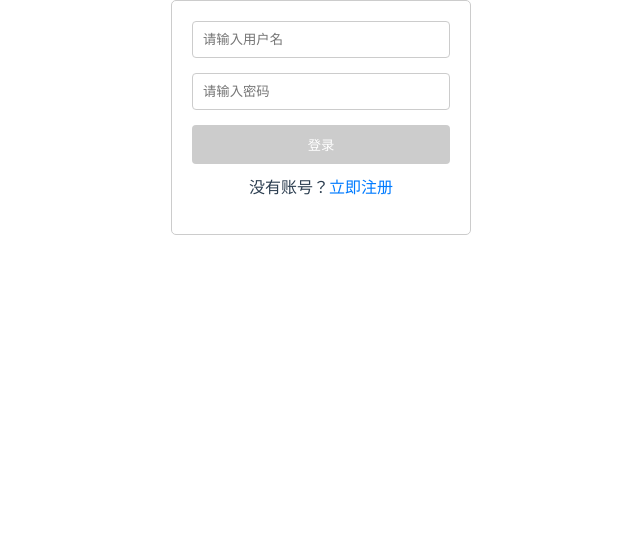
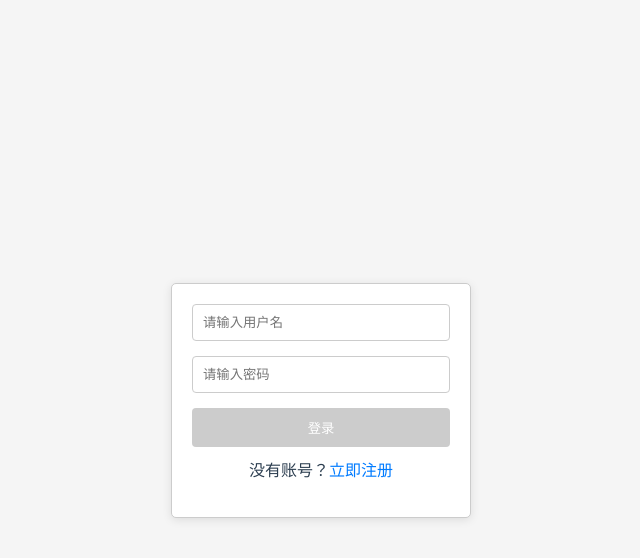
Before and after one commit to lvyonghuan/gochat-frontend, a Vue app: page /login in a window 1280 px wide. Shown: the top 558 px of the page, without its empty margins (319-959 px from the left). Built offline with nearby package versions, Linux system fonts and the light colour scheme.

Commit message:
none
布局

```diff
--- a/package.json
+++ b/package.json
@@ -9,6 +9,7 @@
     "preview": "vite preview"
   },
   "dependencies": {
+    "axios": "^1.8.0",
     "element-plus": "^2.9.5",
     "vue": "^3.5.13",
     "vue-router": "^4.5.0"
--- a/src/components/UserLogin.vue
+++ b/src/components/UserLogin.vue
@@ -1,4 +1,5 @@
 <template>
+  <div class="login-wrapper">
     <div class="login-container">
       <form @submit.prevent="handleLogin">
         <div class="input-group">
@@ -13,9 +14,12 @@
         没有账号？<a href="#" @click="goToRegister">立即注册</a>
       </p>
     </div>
+  </div>
 </template>
 
 <script>
+import axios from 'axios';
+
 export default {
   data() {
     return {
@@ -29,26 +33,50 @@ export default {
     }
   },
   methods: {
-    handleLogin() {
+    async handleLogin() {
       if (this.canSubmit) {
-        console.log('登录信息:', { username: this.username, password: this.password });
-        this.$router.push('/chat');
+        try {
+          // 使用 GET 请求，将参数附加到 URL 中
+          const response = await axios.get('http://127.0.0.1:8080/user/login', {
+            params: {
+              username: this.username,
+              password: this.password
+            }
+          });
+
+          // 处理登录成功的逻辑
+          console.log('登录成功:', response.data);
+          this.$router.push('/blank'); // 跳转到空白页面或其他页面
+        } catch (error) {
+          // 处理登录失败的逻辑
+          console.error('登录失败:', error.response ? error.response.data : error.message);
+        }
       }
     },
     goToRegister() {
-      this.$router.push('/register'); // 跳转注册页面
+      this.$router.push('/register');
     }
   }
 };
 </script>
 
 <style scoped>
+.login-wrapper {
+  display: flex;
+  justify-content: center;
+  align-items: center;
+  height: 100vh;
+  background-color: #f5f5f5;
+}
+
 .login-container {
   max-width: 300px;
-  margin: 0 auto;
+  width: 100%;
   padding: 20px;
   border: 1px solid #ccc;
   border-radius: 5px;
+  background-color: #fff;
+  box-shadow: 0 2px 10px rgba(0, 0, 0, 0.1);
 }
 
 .input-group {
--- a/src/components/UserRegister.vue
+++ b/src/components/UserRegister.vue
@@ -1,4 +1,5 @@
 <template>
+  <div class="register-wrapper">
     <div class="register-container">
       <form @submit.prevent="handleRegister">
         <div class="input-group">
@@ -12,6 +13,7 @@
         </div>
         <button type="submit">注册</button>
       </form>
+    </div>
   </div>
 </template>
 
@@ -38,12 +40,22 @@ export default {
 </script>
 
 <style scoped>
+.register-wrapper {
+  display: flex;
+  justify-content: center;
+  align-items: center;
+  height: 100vh;
+  background-color: #f5f5f5;
+}
+
 .register-container {
   max-width: 300px;
-  margin: 0 auto;
+  width: 100%;
   padding: 20px;
   border: 1px solid #ccc;
   border-radius: 5px;
+  background-color: #fff;
+  box-shadow: 0 2px 10px rgba(0, 0, 0, 0.1);
 }
 
 .input-group {
```
Also changed, not shown: 1 other file (tests, documents, lock files or other folders). Lines whose indentation alone changed are shown as unchanged.
